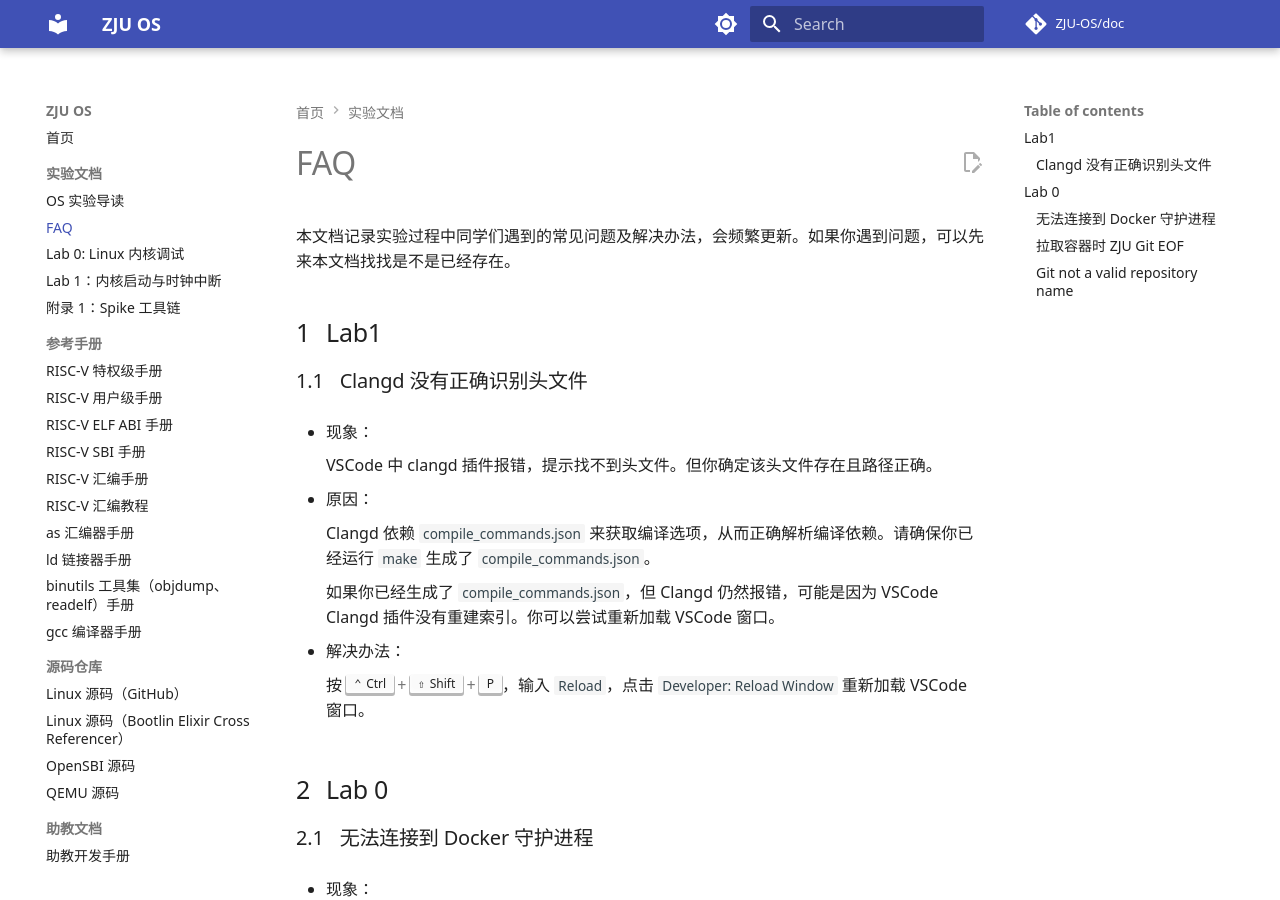
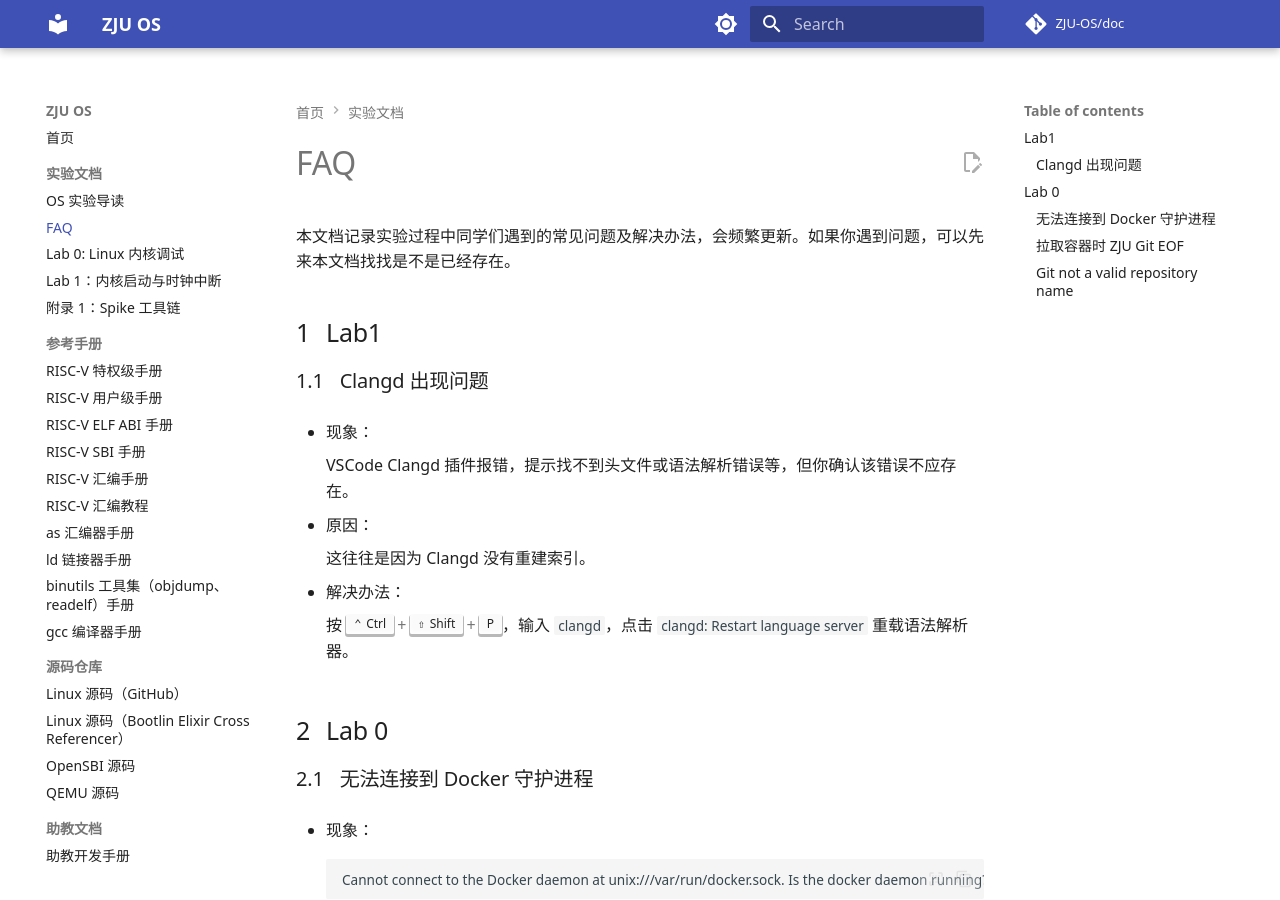
Before and after one commit to hharryz/zju-os-doc, an MkDocs documentation site: the page built from docs/faq.md, in a window 1280 px wide and 900 px high. Built offline with MkDocs 1.6.1 and Material for MkDocs 9.7.7, drawn with Linux system fonts in a browser that asks for light colours; comment, search, counter and statistics services are not loaded.

Commit message:
faq: update clangd

```diff
--- a/docs/faq.md
+++ b/docs/faq.md
@@ -4,21 +4,19 @@
 
 ## Lab1
 
-### Clangd 没有正确识别头文件
+### Clangd 出现问题
 
 - 现象：
 
-    VSCode 中 clangd 插件报错，提示找不到头文件。但你确定该头文件存在且路径正确。
+    VSCode Clangd 插件报错，提示找不到头文件或语法解析错误等，但你确认该错误不应存在。
 
 - 原因：
 
-    Clangd 依赖 `compile_commands.json` 来获取编译选项，从而正确解析编译依赖。请确保你已经运行 `make` 生成了 `compile_commands.json`。
-
-    如果你已经生成了 `compile_commands.json`，但 Clangd 仍然报错，可能是因为 VSCode Clangd 插件没有重建索引。你可以尝试重新加载 VSCode 窗口。
+    这往往是因为 Clangd 没有重建索引。
 
 - 解决办法：
 
-    按 ++ctrl+shift+p++，输入 `Reload`，点击 `Developer: Reload Window` 重新加载 VSCode 窗口。
+    按 ++ctrl+shift+p++，输入 `clangd`，点击 `clangd: Restart language server` 重载语法解析器。
 
 ## Lab 0
 
```
